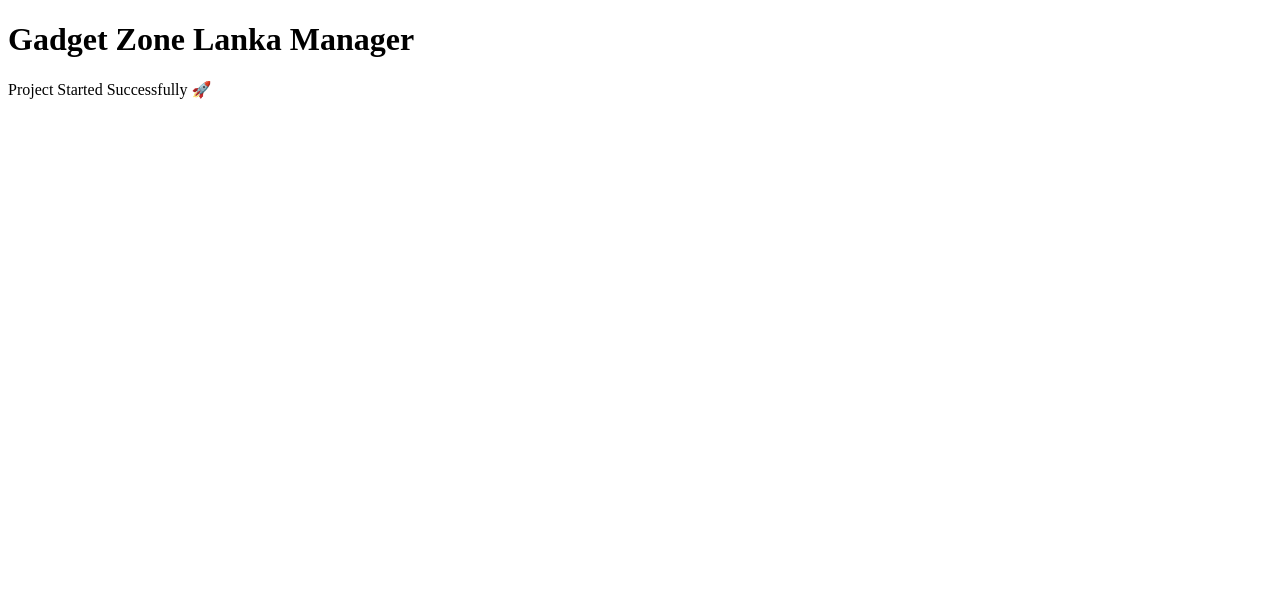
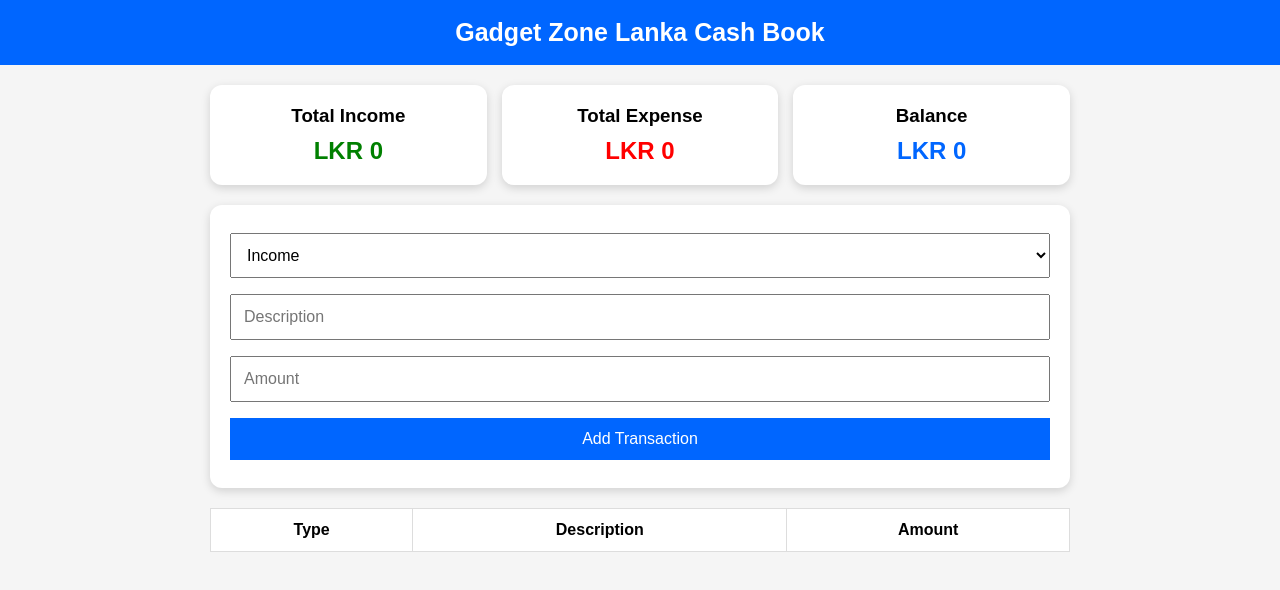
Before and after one commit to gadgetzonelanka/Gadget-Zone-Lanka-Manager, a plain HTML site: page index.html in a window 1280 px wide. Drawn offline with Linux system fonts and the light colour scheme.

Commit message:
Update index.html

```diff
--- a/index.html
+++ b/index.html
@@ -1,15 +1,184 @@
 <!DOCTYPE html>
 <html lang="en">
 <head>
-    <meta charset="UTF-8">
-    <meta name="viewport" content="width=device-width, initial-scale=1.0">
-    <title>Gadget Zone Lanka Manager</title>
+<meta charset="UTF-8">
+<meta name="viewport" content="width=device-width,initial-scale=1">
+<title>Gadget Zone Lanka Cash Book</title>
+
+<style>
+
+*{
+margin:0;
+padding:0;
+box-sizing:border-box;
+font-family:Arial;
+}
+
+body{
+background:#f5f5f5;
+}
+
+header{
+background:#0066ff;
+color:white;
+padding:18px;
+text-align:center;
+font-size:25px;
+font-weight:bold;
+}
+
+.container{
+width:95%;
+max-width:900px;
+margin:auto;
+padding:20px;
+}
+
+.summary{
+display:grid;
+grid-template-columns:repeat(3,1fr);
+gap:15px;
+margin-bottom:20px;
+}
+
+.card{
+background:white;
+padding:20px;
+border-radius:12px;
+box-shadow:0 3px 10px rgba(0,0,0,.15);
+text-align:center;
+}
+
+.card h3{
+margin-bottom:10px;
+}
+
+.income{
+color:green;
+}
+
+.expense{
+color:red;
+}
+
+.balance{
+color:#0066ff;
+}
+
+.form{
+background:white;
+padding:20px;
+border-radius:12px;
+box-shadow:0 3px 10px rgba(0,0,0,.15);
+margin-bottom:20px;
+}
+
+input,select,button{
+width:100%;
+padding:12px;
+margin:8px 0;
+font-size:16px;
+}
+
+button{
+background:#0066ff;
+color:white;
+border:none;
+cursor:pointer;
+}
+
+table{
+width:100%;
+background:white;
+border-collapse:collapse;
+}
+
+th,td{
+padding:12px;
+border:1px solid #ddd;
+text-align:center;
+}
+
+</style>
+
 </head>
+
 <body>
 
-    <h1>Gadget Zone Lanka Manager</h1>
+<header>
 
-    <p>Project Started Successfully 🚀</p>
+Gadget Zone Lanka Cash Book
+
+</header>
+
+<div class="container">
+
+<div class="summary">
+
+<div class="card">
+
+<h3>Total Income</h3>
+
+<h2 class="income" id="income">LKR 0</h2>
+
+</div>
+
+<div class="card">
+
+<h3>Total Expense</h3>
+
+<h2 class="expense" id="expense">LKR 0</h2>
+
+</div>
+
+<div class="card">
+
+<h3>Balance</h3>
+
+<h2 class="balance" id="balance">LKR 0</h2>
+
+</div>
+
+</div>
+
+<div class="form">
+
+<select id="type">
+<option>Income</option>
+<option>Expense</option>
+</select>
+
+<input id="description" placeholder="Description">
+
+<input id="amount" type="number" placeholder="Amount">
+
+<button>Add Transaction</button>
+
+</div>
+
+<table>
+
+<thead>
+
+<tr>
+
+<th>Type</th>
+
+<th>Description</th>
+
+<th>Amount</th>
+
+</tr>
+
+</thead>
+
+<tbody id="table">
+
+</tbody>
+
+</table>
+
+</div>
 
 </body>
 </html>
```
